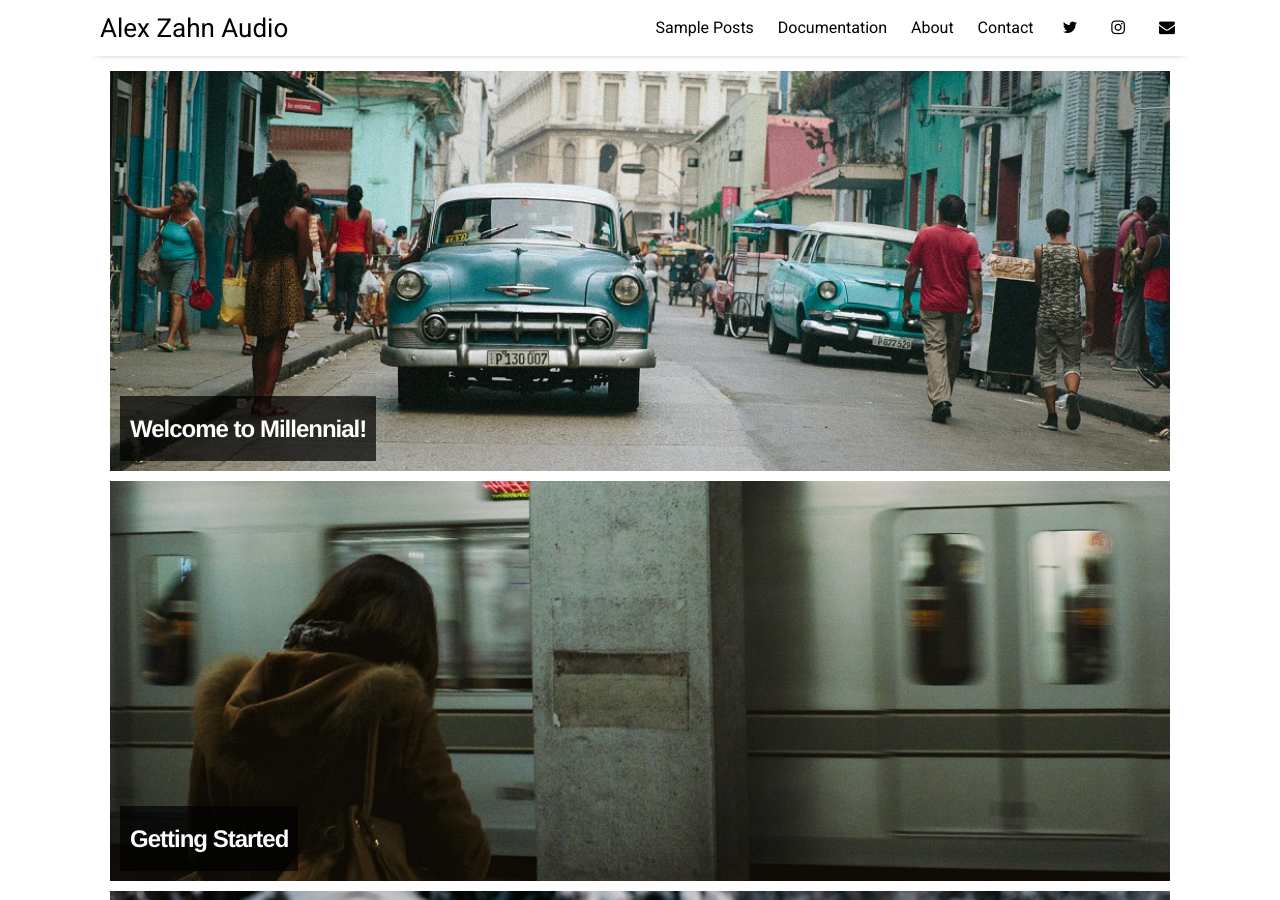
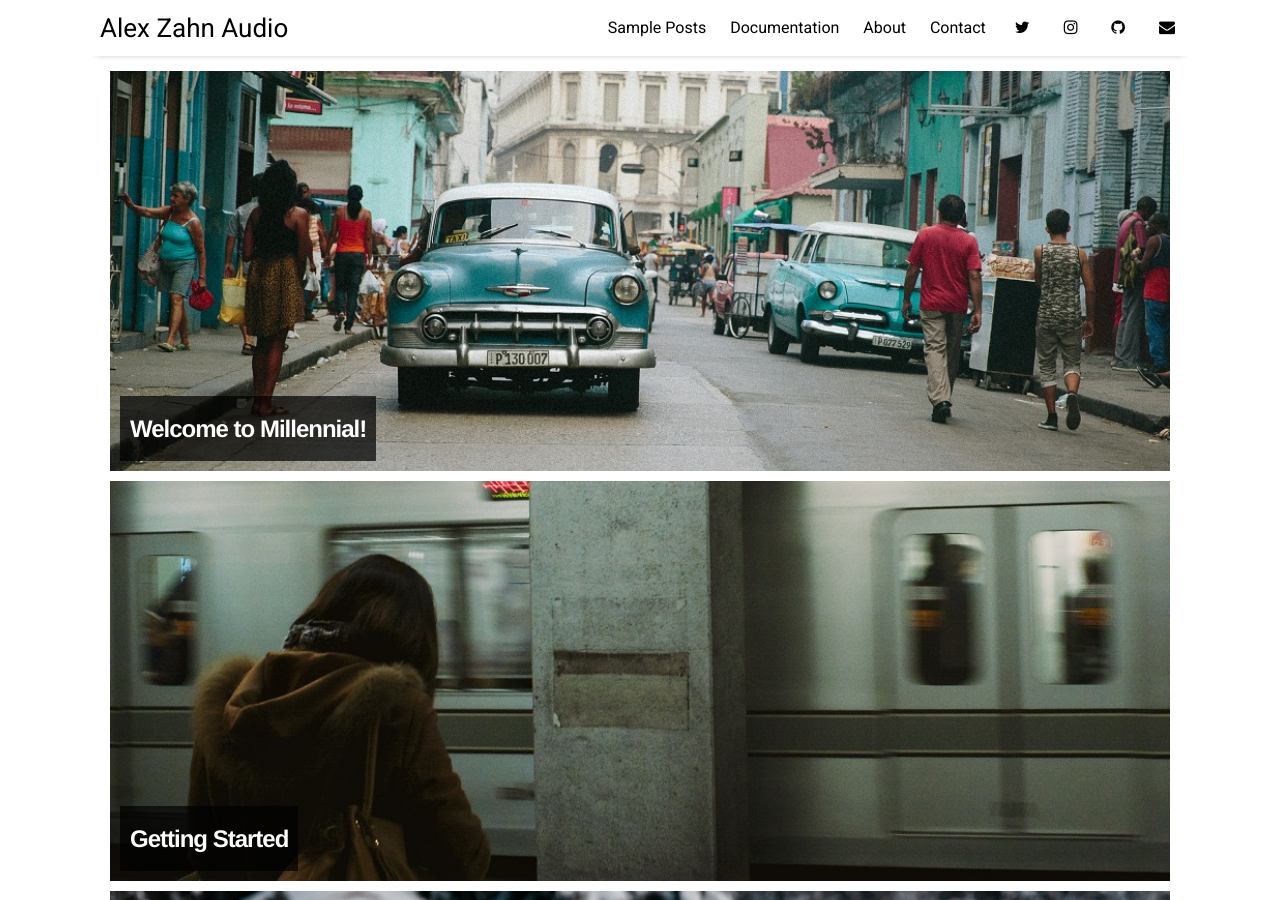
Before and after one commit to alexzahnaudio/alexzahnaudio.github.io, a Jekyll site: the page built from index.html, in a window 1280 px wide and 900 px high. Built offline with Jekyll 4.4.1, drawn with Linux system fonts in a browser that asks for light colours; nearby versions of some CDN libraries; the list of posts is cut into pages by our own code.

Commit message:
Update settings.yml

```diff
--- a/_data/settings.yml
+++ b/_data/settings.yml
@@ -16,6 +16,7 @@ menu:
 social:
 - {icon: 'twitter', link:    'https://twitter.com/AlexZahnAudio'}
 - {icon: 'instagram', link:  'https://www.instagram.com/alexzahnaudio/'}
+- {icon: 'github', link:     'https://github.com/alexzahnaudio'}
 - {icon: 'envelope', link:   'mailto:alex@alexzahnaudio.com'}
 
 # Customize site text
```
